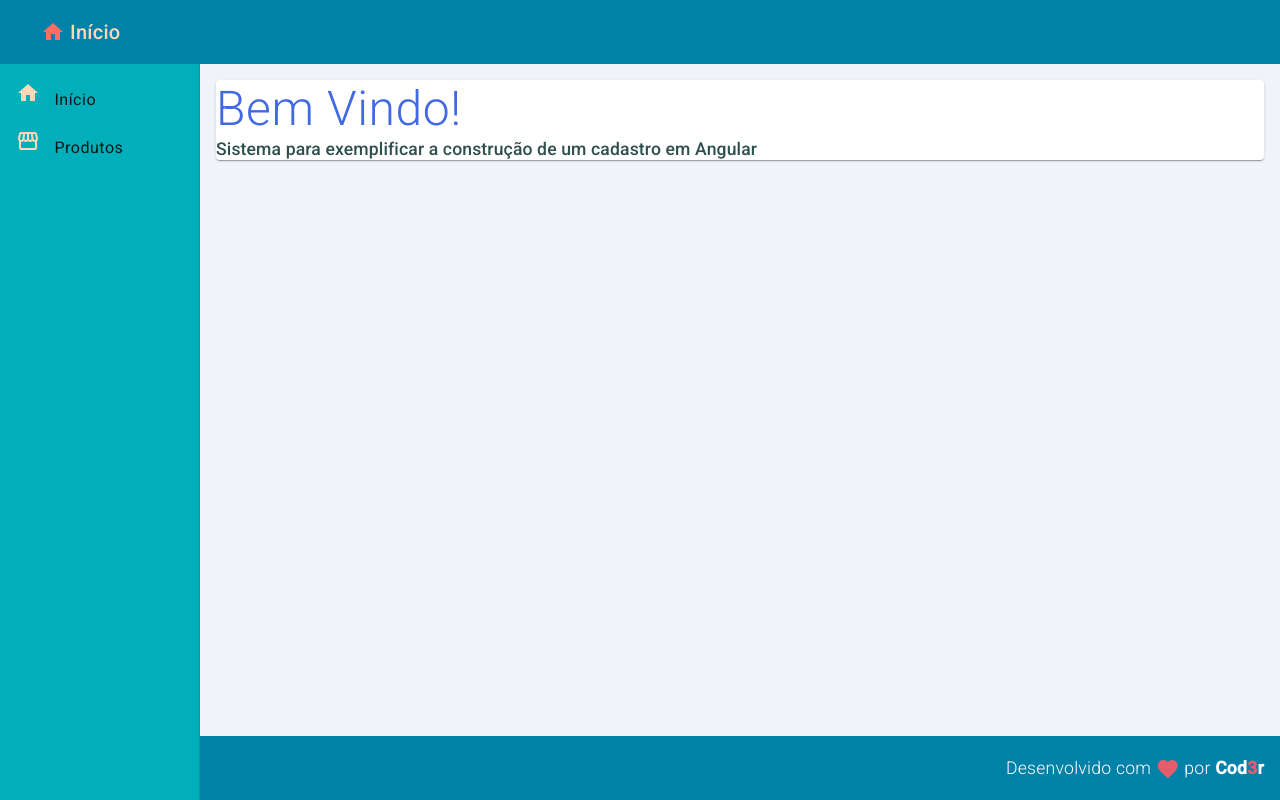
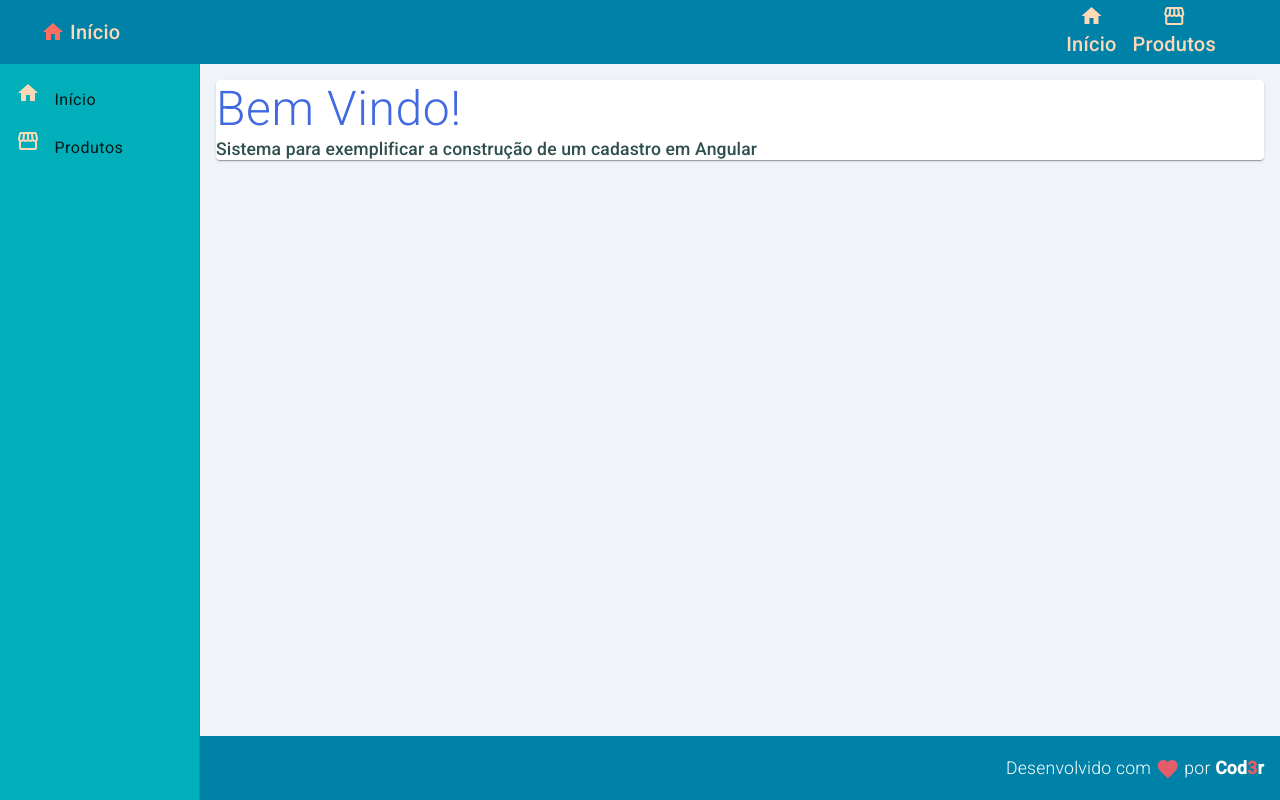
Before and after one commit to van-gomes/angular-project-essential, an Angular app in the folder products-frontend/: page / in a window 1280 px wide. Built offline with nearby package versions, Linux system fonts and the light colour scheme.

Commit message:
Move menu to inside header

```diff
--- a/products-frontend/src/app/components/templats/header/header.component.css
+++ b/products-frontend/src/app/components/templats/header/header.component.css
@@ -9,6 +9,20 @@
     align-items: center;
     text-decoration: none;
     color: #FED9B7;
+}
+
+.header_menu {
+    display: flex;
+    gap: 1rem;
+    align-items: center;
+    margin-left: auto;
+    margin-right: 3rem;
+}
+
+.header_menu a {
+    display: flex;
+    flex-direction: column;
+    gap: 0;
 }
 
 .header .logo {
--- a/products-frontend/src/app/components/templats/header/header.component.html
+++ b/products-frontend/src/app/components/templats/header/header.component.html
@@ -12,4 +12,18 @@
             {{ title }}
         </a>
     </span>
+    <div class="header_menu">
+        <a routerLink="/">
+            <i class="material-icons">
+                home
+            </i>
+            Início
+        </a>
+        <a routerLink="/products">
+            <i class="material-icons">
+                storefront
+            </i>
+            Produtos
+        </a>
+    </div>
 </mat-toolbar>
--- a/products-frontend/src/app/components/templats/header/header.component.ts
+++ b/products-frontend/src/app/components/templats/header/header.component.ts
@@ -2,6 +2,7 @@ import { Component } from '@angular/core';
 import { RouterModule } from '@angular/router';
 import { MatToolbarModule } from '@angular/material/toolbar';
 import { HeaderService } from './header.service';
+// import { RouterOutlet, RouterModule } from '@angular/router';
 
 @Component({
   selector: 'app-header',
```
